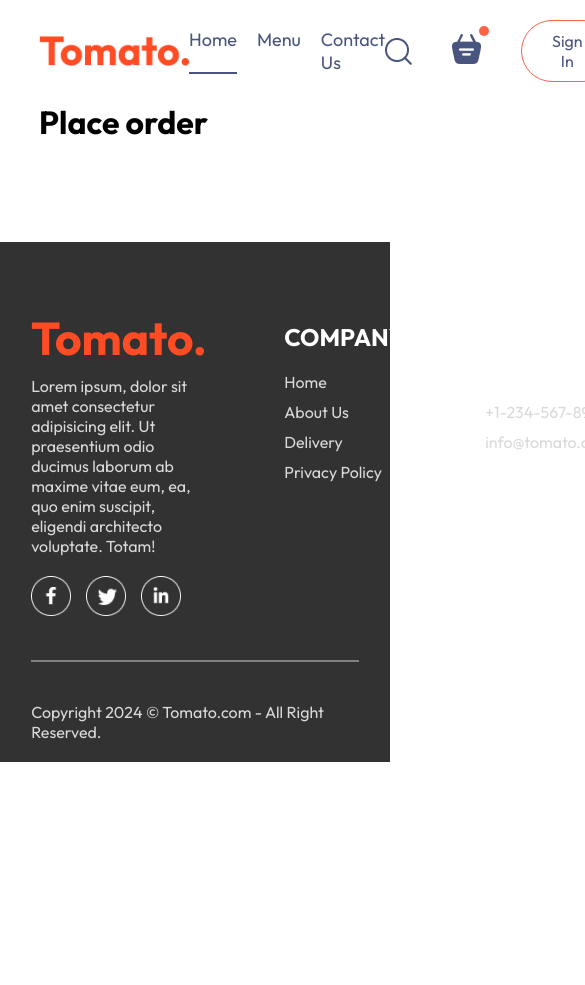
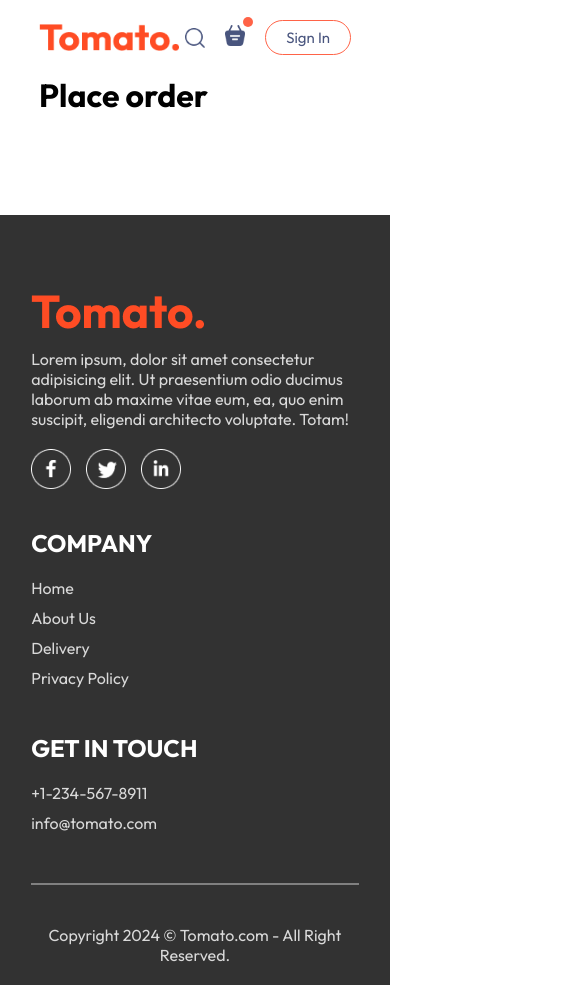
Before and after one commit to CreationsBliss/suprava-food-delivery-website-frontend, a React (Vite) app: page /placeorder in a window 390 px wide. Shown: the top 985 px of the page, 585 px wide, since content can reach past the window. Before the commit the page ends 844 px from the top, so only its background shows below. Built offline with nearby package versions, Linux system fonts and the light colour scheme.

Commit message:
home page responsiveness done

```diff
--- a/src/App.css
+++ b/src/App.css
@@ -12,7 +12,7 @@
   text-decoration: none;
   color: inherit;
 }
-li{
+li {
   list-style: none;
 }
 .app {
--- a/src/components/ExploreMenu/ExploreMenu.css
+++ b/src/components/ExploreMenu/ExploreMenu.css
@@ -46,3 +46,11 @@
   border: 4px solid var(--tomato-color);
   padding: 2px;
 }
+
+/* Media Query */
+@media (max-width: 1050px) {
+  .explore-menu-text {
+    max-width: 100%;
+    font-size: 14px;
+  }
+}
--- a/src/components/Footer/Footer.jsx
+++ b/src/components/Footer/Footer.jsx
@@ -36,7 +36,9 @@
         </div>
       </div>
       <hr />
-      <p>Copyright 2024 &copy; Tomato.com - All Right Reserved.</p>
+      <p className="footer-copyright">
+        Copyright 2024 &copy; Tomato.com - All Right Reserved.
+      </p>
     </div>
   );
 };
--- a/src/components/Footer/footer.css
+++ b/src/components/Footer/footer.css
@@ -44,3 +44,15 @@
   border: 0;
   background: var(--secondary-color);
 }
+
+/* Media Query */
+@media (max-width: 750px) {
+  .footer-content {
+    display: flex;
+    flex-direction: column;
+    gap: 35px;
+  }
+  .footer-copyright {
+    text-align: center;
+  }
+}
--- a/src/components/Header/Header.css
+++ b/src/components/Header/Header.css
@@ -35,3 +35,22 @@
   padding: 1vw 2.3vw;
   cursor: pointer;
 }
+
+/* Media Query */
+@media (max-width: 1050px) {
+  .header-contents {
+    max-width: 45%;
+  }
+}
+
+@media (max-width: 750px) {
+  .header-contents {
+    max-width: 65%;
+  }
+  .header-contents p {
+    display: none;
+  }
+  .header-contents button {
+    padding: 2vw 4vw;
+  }
+}
--- a/src/components/Navbar/Navbar.css
+++ b/src/components/Navbar/Navbar.css
@@ -51,3 +51,49 @@
   top: -8px;
   right: -8px;
 }
+
+/* media query */
+@media (max-width: 1050px) {
+  .navbar .logo {
+    width: 140px;
+  }
+  .navbar-menu {
+    gap: 20px;
+    font-size: 17px;
+  }
+  .navbar-right {
+    gap: 30px;
+  }
+  .navbar-right img {
+    width: 22px;
+  }
+  .navbar-right button {
+    padding: 8px 25px;
+  }
+}
+
+@media (max-width: 900px) {
+  .navbar .logo {
+    width: 140px;
+  }
+  .navbar-menu {
+    gap: 15px;
+    font-size: 16px;
+  }
+  .navbar-right {
+    gap: 20px;
+  }
+  .navbar-right img {
+    width: 20px;
+  }
+  .navbar-right button {
+    padding: 7px 20px;
+    font-size: 15px;
+  }
+}
+
+@media (max-width: 750px) {
+  .navbar-menu {
+    display: none;
+  }
+}
--- a/src/components/Navbar/Navbar.jsx
+++ b/src/components/Navbar/Navbar.jsx
@@ -1,4 +1,5 @@
 import { useState } from "react";
+import { Link } from "react-router-dom";
 import { assets } from "../../assets/assets";
 import "./Navbar.css";
 
@@ -9,24 +10,26 @@
     <div className="navbar">
       <img src={assets.logo} alt="" className="logo" />
       <ul className="navbar-menu">
-        <li
+        <Link
           onClick={() => setMenuBorder("home")}
           className={menuBorder === "home" ? "active" : ""}
         >
           Home
-        </li>
-        <li
+        </Link>
+        <a
+          href="#explore-menu"
           onClick={() => setMenuBorder("menu")}
           className={menuBorder === "menu" ? "active" : ""}
         >
           Menu
-        </li>
-        <li
+        </a>
+        <a
+          href="#footer"
           onClick={() => setMenuBorder("contact")}
           className={menuBorder === "contact" ? "active" : ""}
         >
           Contact Us
-        </li>
+        </a>
       </ul>
       <div className="navbar-right">
         <img src={assets.search_icon} alt="search icon" />
```
